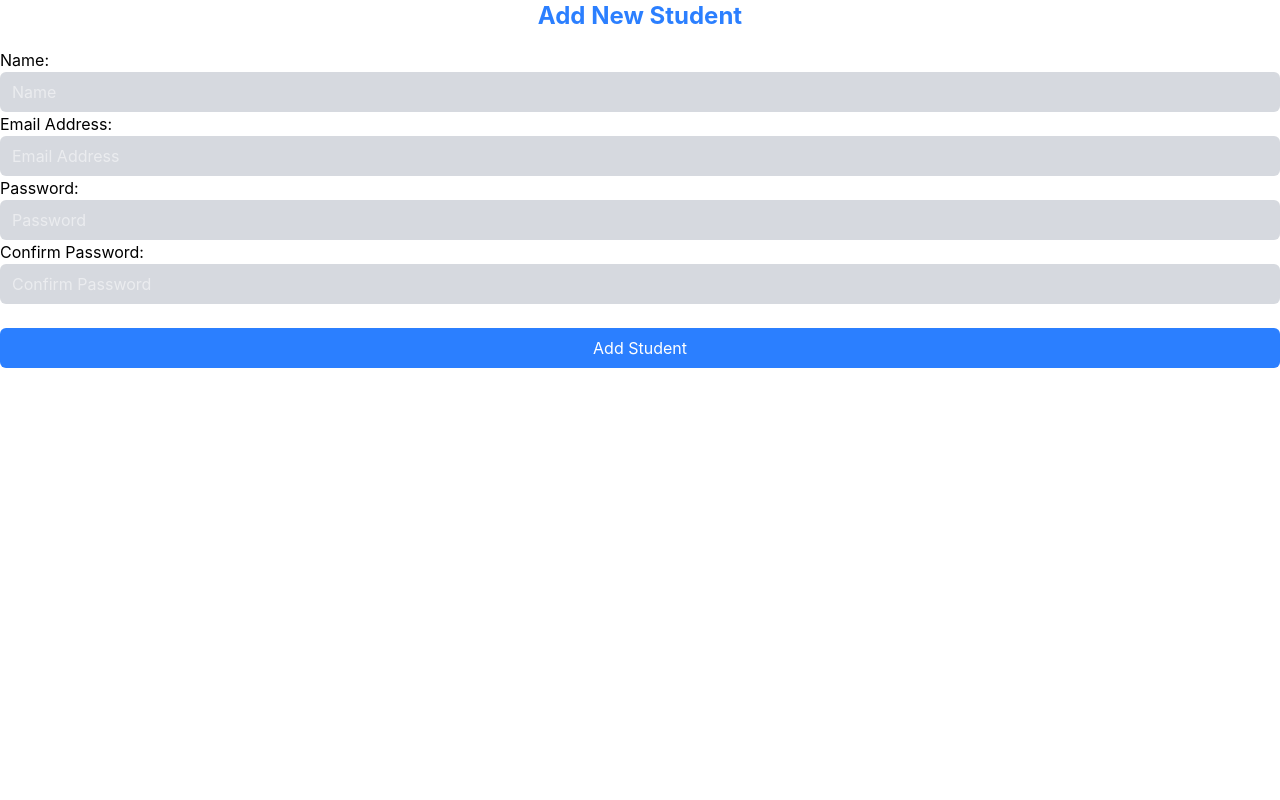
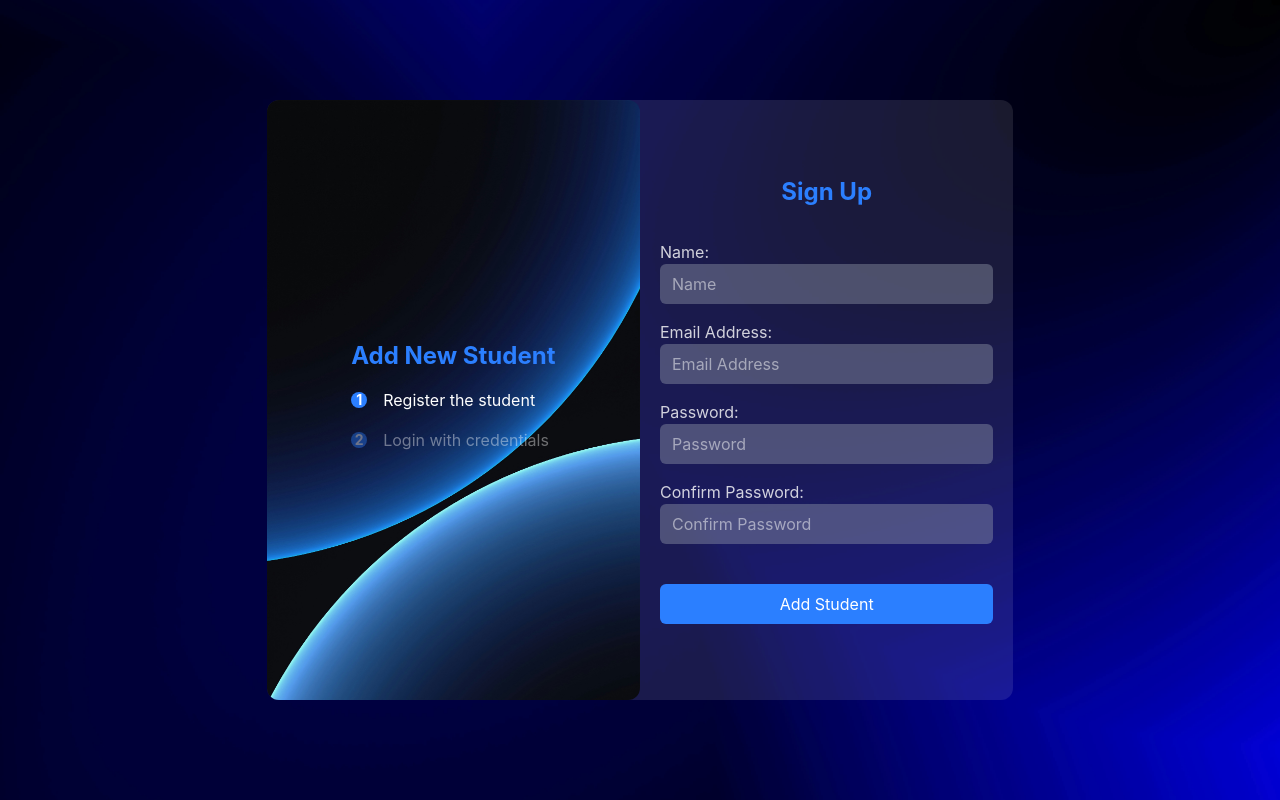
Before and after one commit to Hana-Haneefa/library_management_system, a React app in the folder frontend/: page / in a window 1280 px wide. Built offline with nearby package versions, Linux system fonts and the light colour scheme; the HTML template or start-up script is replaced by a standard one.

Commit message:
style add student form

```diff
--- a/frontend/src/components/studentManage/addStudentForm.jsx
+++ b/frontend/src/components/studentManage/addStudentForm.jsx
@@ -1,5 +1,7 @@
 import { useState } from "react";
 import axios from "axios";
+import bgimg from "../../images/formBg.jpg";
+import stimg from "../../images/stform.jpg";
 
 function AddStudentForm() {
   const [formData, setFormData] = useState({
@@ -47,14 +49,41 @@ function AddStudentForm() {
     }
   };
   return (
-    <div>
-      <div className="main">
-        <div className="left"></div>
-        <div className="right">
-          <form onSubmit={handleSubmit}>
+    <div
+      className="w-full h-screen flex items-center justify-center bg-cover px-20"
+      style={{ backgroundImage: `url(${bgimg})` }}
+    >
+      <div className="main flex w-2/3  h-150 bg-white/10 rounded-xl">
+        {/* left side */}
+        <div
+          className="left w-1/2 h-full bg-amber-800 rounded-xl bg-cover flex items-center justify-center"
+          style={{ backgroundImage: `url(${stimg})` }}
+        >
+          <div>
             <h2 className="col-span-2 w-full font-bold text-blue-500 text-center font-sans text-2xl">
               Add New Student
             </h2>
+            <div className="flex gap-4 items-center mt-4 mb-2">
+              <span className="w-4 h-4 rounded-full bg-blue-500 text-white text-sm flex items-center justify-center font-bold">
+                1
+              </span>
+              <p className="text-white">Register the student</p>
+            </div>
+            <div className="flex gap-4 items-center mt-4 mb-2 opacity-40">
+              <span className="w-4 h-4 rounded-full bg-blue-500 text-white text-sm flex items-center justify-center font-bold">
+                2
+              </span>
+              <p className="text-white">Login with credentials</p>
+            </div>
+          </div>
+        </div>
+        {/* right side */}
+        <div className="right flex flex-col w-1/2 h-full items-center justify-center px-5 text-white/80">
+          <h2 className="col-span-2 w-full font-bold text-blue-500 text-center font-sans text-2xl">
+            Sign Up
+          </h2>
+
+          <form onSubmit={handleSubmit} className="flex flex-col gap-4 w-full ">
             <div className=" w-full py-2">
               {error && <p className="text-red-500 text-center">{error}</p>}
               {success && <p className="text-green-500">{success}</p>}
```
Also changed, not shown: frontend/src/images/stform.jpg (added), frontend/src/images/studybuddy.jpg (added).
